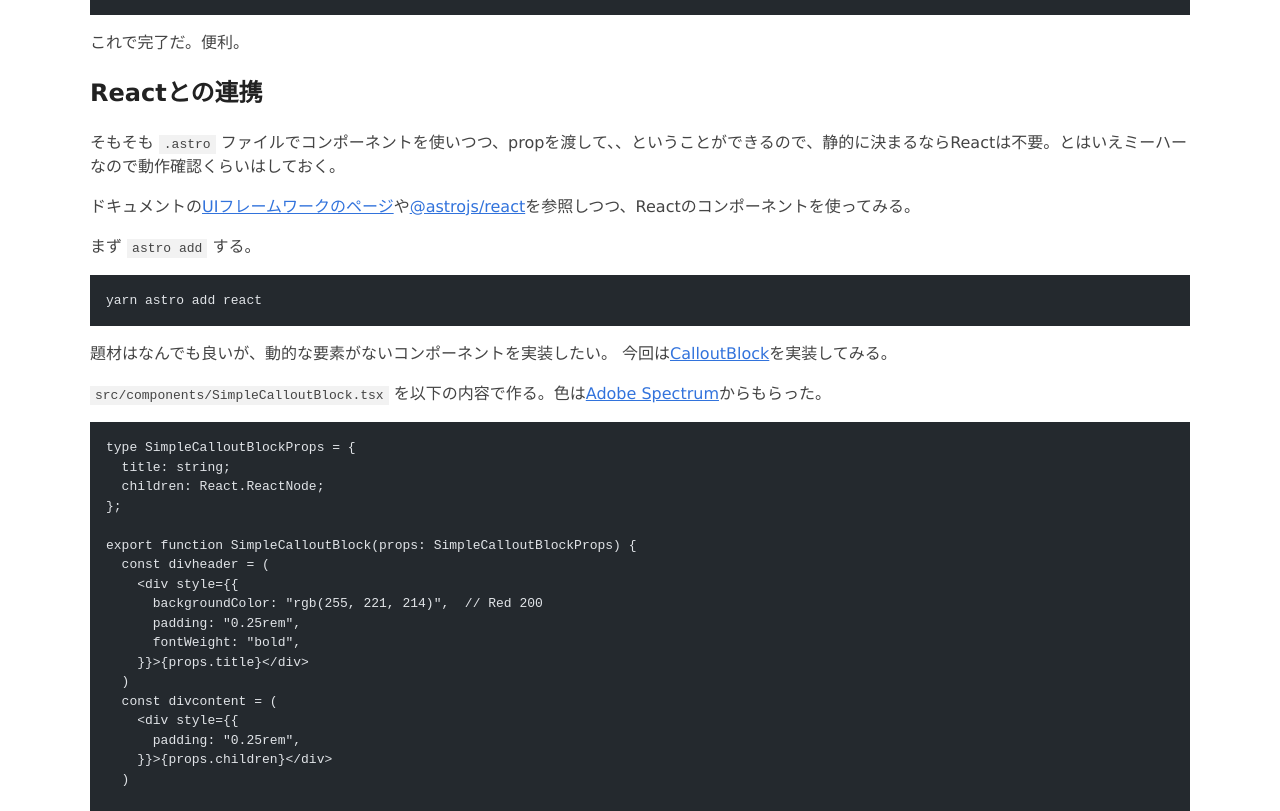
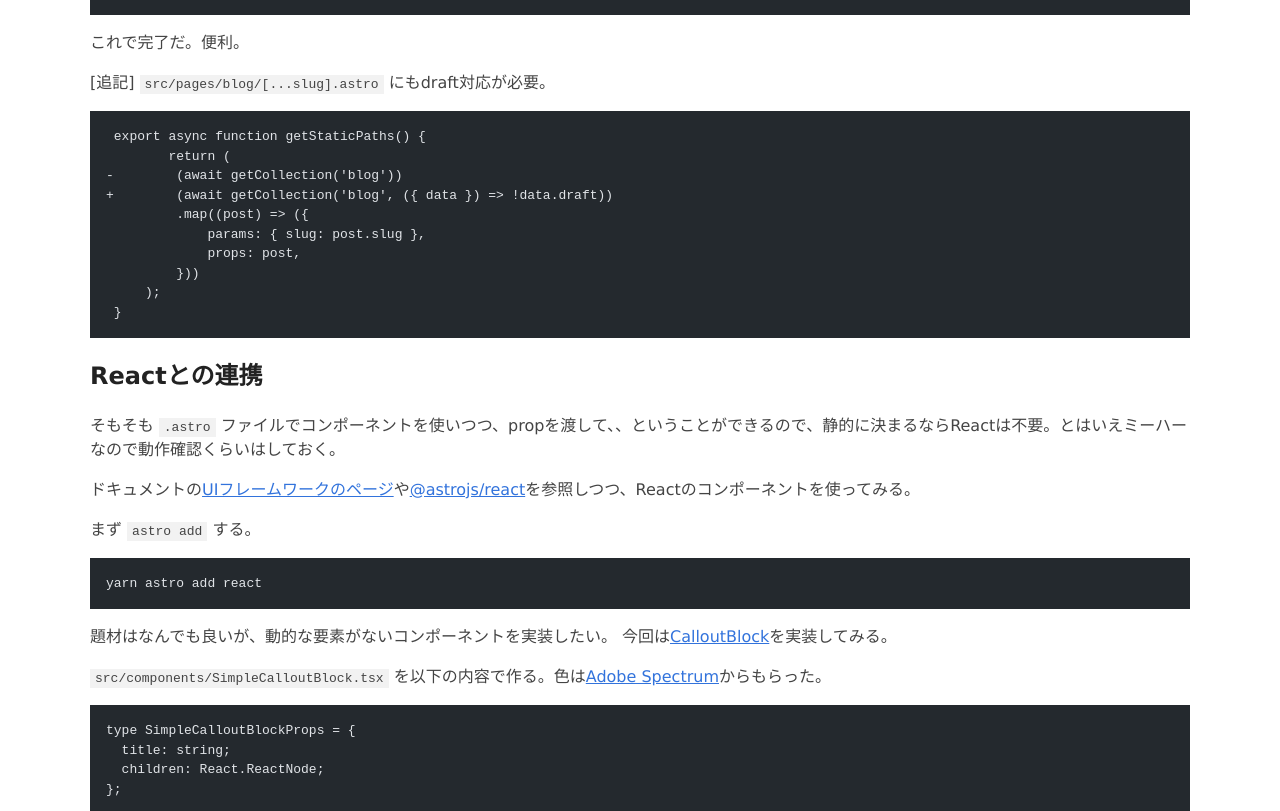
Before and after one commit to conao3/blog-astro-src, an Astro site: page /blog/2023/4c9a-6f93 in a window 1280 px wide. Shown: the part 2543-3354 px from the top of the page. Built offline with nearby package versions, Linux system fonts and the light colour scheme; Astro itself is replaced by a stand-in of ours; code samples lack their colours.

Commit message:
ignore draft article in [...slug].astro

````diff
--- a/src/content/blog/2023/4c9a-6f93.mdx
+++ b/src/content/blog/2023/4c9a-6f93.mdx
@@ -101,6 +101,21 @@ Nextのようにファイルベースルーティングを採用しているの
 ```
 
 これで完了だ。便利。
+
+[追記] `src/pages/blog/[...slug].astro` にもdraft対応が必要。
+
+```diff
+ export async function getStaticPaths() {
+ 	return (
+-        (await getCollection('blog'))
++        (await getCollection('blog', ({ data }) => !data.draft))
+         .map((post) => ({
+             params: { slug: post.slug },
+             props: post,
+         }))
+     );
+ }
+```
 
 
 ## Reactとの連携
--- a/src/pages/blog/[...slug].astro
+++ b/src/pages/blog/[...slug].astro
@@ -3,11 +3,13 @@ import { CollectionEntry, getCollection } from 'astro:content';
 import BlogPost from '../../layouts/BlogPost.astro';
 
 export async function getStaticPaths() {
-	const posts = await getCollection('blog');
-	return posts.map((post) => ({
-		params: { slug: post.slug },
-		props: post,
-	}));
+	return (
+        (await getCollection('blog', ({ data }) => !data.draft))
+        .map((post) => ({
+            params: { slug: post.slug },
+            props: post,
+        }))
+    );
 }
 type Props = CollectionEntry<'blog'>;
 
````
